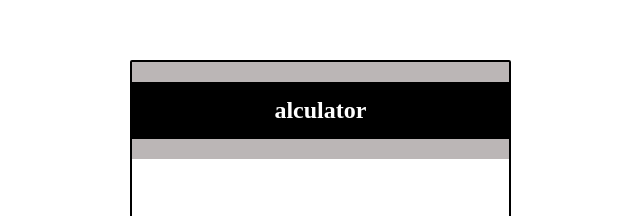
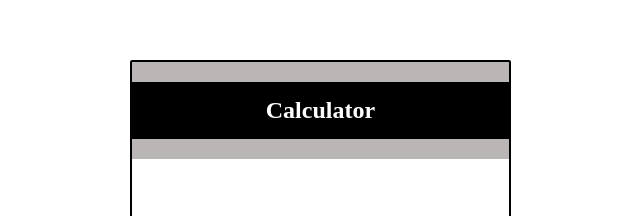
Before and after one commit to trescomaasvardhannn/jusacalculator, a plain HTML site: page index.html in a window 1280 px wide. Shown: the part 148-364 px from the top of the page, 378-1018 px from the left. Drawn offline with Linux system fonts and the light colour scheme.

Commit message:
Update index.html

```diff
--- a/index.html
+++ b/index.html
@@ -12,7 +12,7 @@
 </head>
 <body>
     <div class="main-box">
-        <center><h2 id="caal">alculator</h2></center>
+        <center><h2 id="caal">Calculator</h2></center>
         <div class="row">
            <div id="display-cont">
             <p id="display"></p>
```
